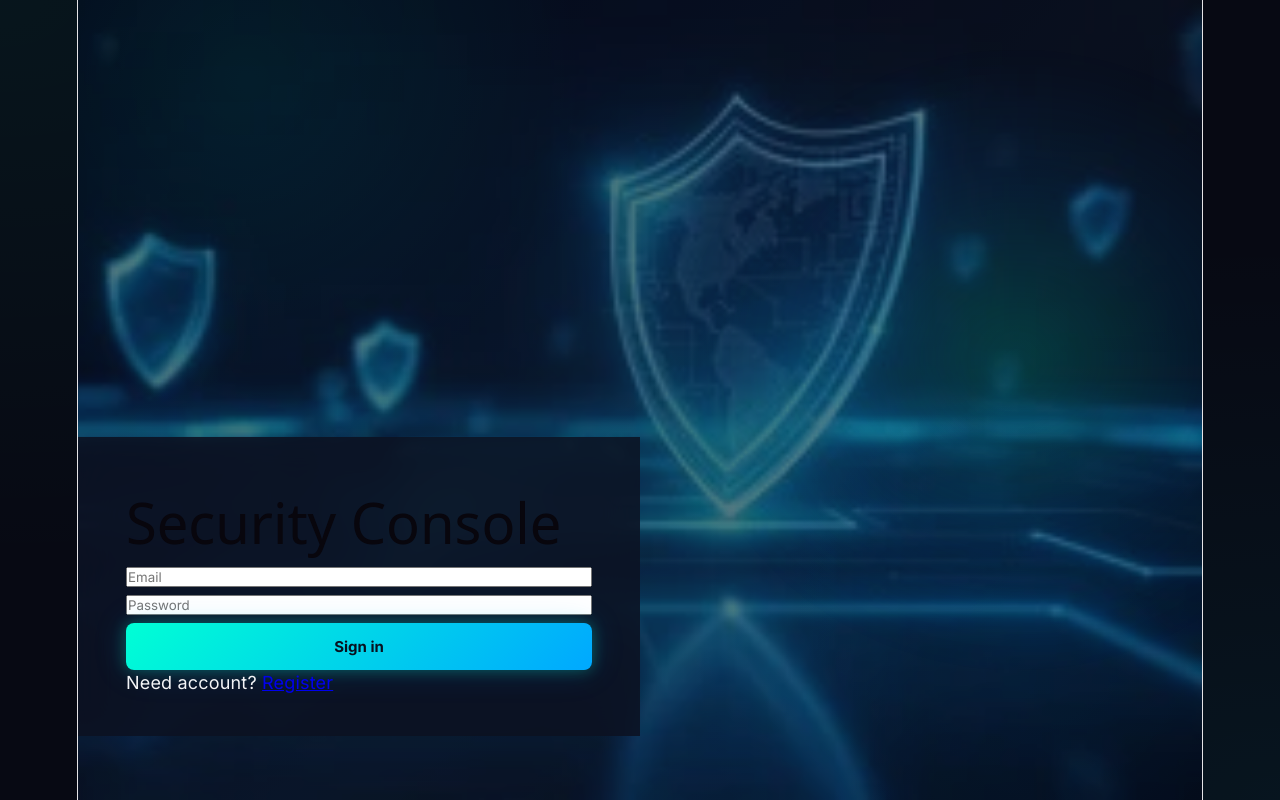
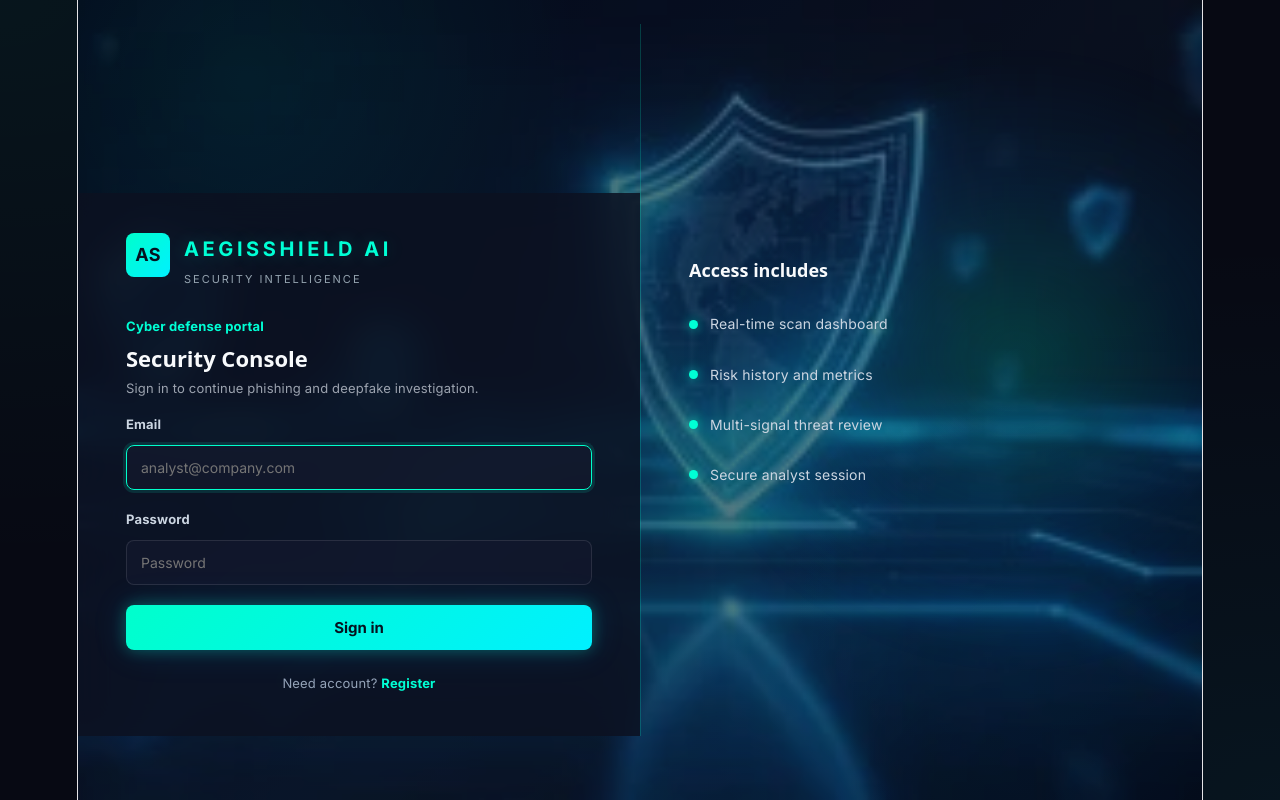
Before and after one commit to KYABARSHINAVYA/CyberAegis-AI, a React (Vite) app in the folder frontend/: page /login in a window 1280 px wide. Built offline with nearby package versions, Linux system fonts and the light colour scheme; no server answers.

Commit message:
initial commits

```diff
--- a/frontend/src/pages/Login.jsx
+++ b/frontend/src/pages/Login.jsx
@@ -59,35 +59,78 @@ export default function Login({ onLogin }) {
 
   return (
     <main className="auth-page">
-      <section className="auth-panel">
-        <h1>Security Console</h1>
+      <section className="auth-panel" aria-label="Sign in">
+        <div className="auth-brand-row">
+          <div className="auth-brand-mark">AS</div>
+          <div>
+            <div className="auth-site-name">AegisShield AI</div>
+            <div className="auth-site-tag">Security intelligence</div>
+          </div>
+        </div>
+        <p className="auth-eyebrow">Cyber defense portal</p>
+        <h1 className="auth-title">Security Console</h1>
+        <p className="auth-subtitle">
+          Sign in to continue phishing and deepfake investigation.
+        </p>
 
         <form onSubmit={handleLogin} className="auth-form">
+          <label className="auth-label" htmlFor="email">
+            Email
+          </label>
           <input
+            id="email"
             type="email"
-            placeholder="Email"
+            placeholder="analyst@company.com"
             value={email}
             onChange={(e) => setEmail(e.target.value)}
+            className="auth-input"
+            autoComplete="email"
+            autoFocus
           />
 
+          <label className="auth-label" htmlFor="password">
+            Password
+          </label>
           <input
+            id="password"
             type="password"
             placeholder="Password"
             value={password}
             onChange={(e) => setPassword(e.target.value)}
+            className="auth-input"
+            autoComplete="current-password"
           />
 
-          <button type="submit" disabled={loading}>
+          <button className="auth-button" type="submit" disabled={loading}>
             {loading ? "Signing in..." : "Sign in"}
           </button>
         </form>
 
-        {status.msg && <p>{status.msg}</p>}
+        {status.msg && (
+          <p className={`auth-status auth-status-${status.type}`}>
+            {status.msg}
+          </p>
+        )}
 
-        <p>
-          Need account? <Link to="/register">Register</Link>
+        <p className="auth-footer">
+          Need account?{" "}
+          <Link to="/register" className="auth-link">
+            Register
+          </Link>
         </p>
       </section>
+
+      <aside className="auth-intel" aria-label="Security access">
+        <h2>Access includes</h2>
+        {["Real-time scan dashboard", "Risk history and metrics", "Multi-signal threat review", "Secure analyst session"].map(
+          (item) => (
+            <div key={item} className="auth-module-row">
+              <span className="auth-module-dot" />
+              <span>{item}</span>
+            </div>
+          )
+        )}
+      </aside>
     </main>
   );
 }
```
